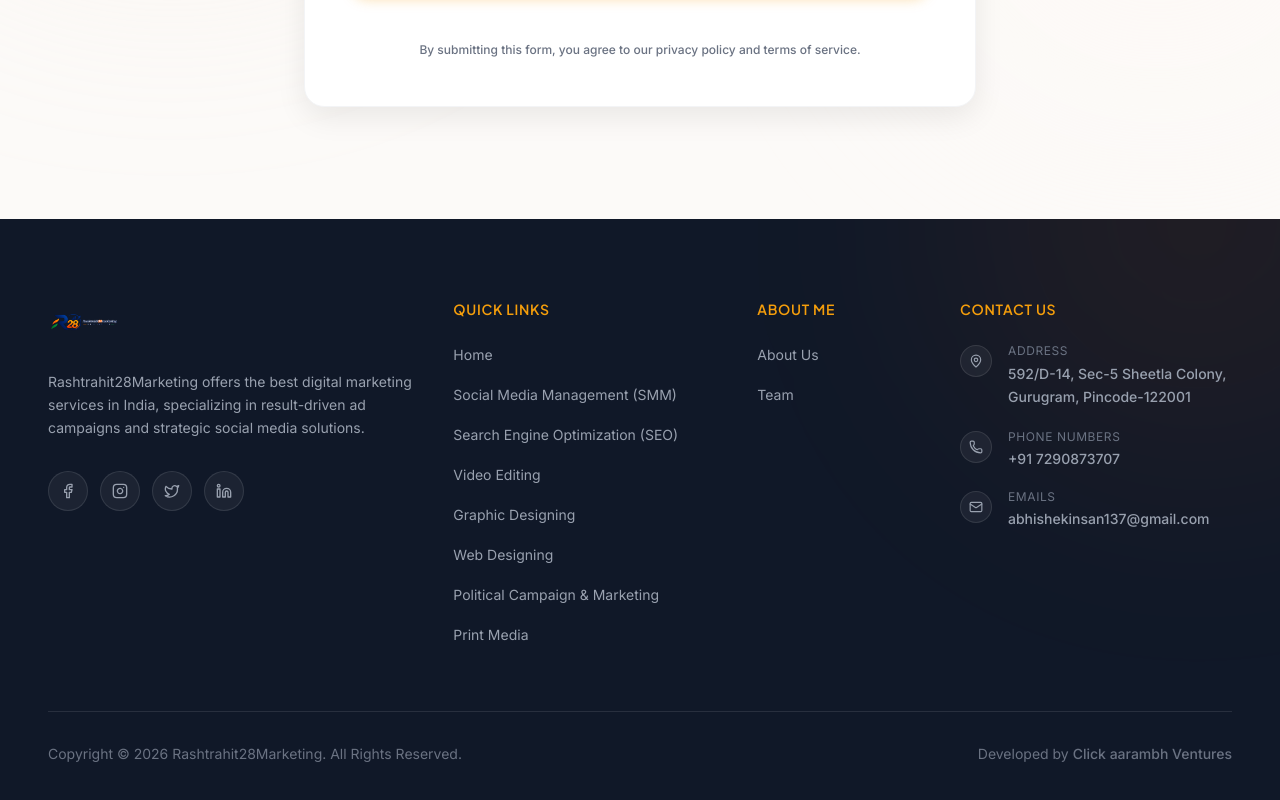
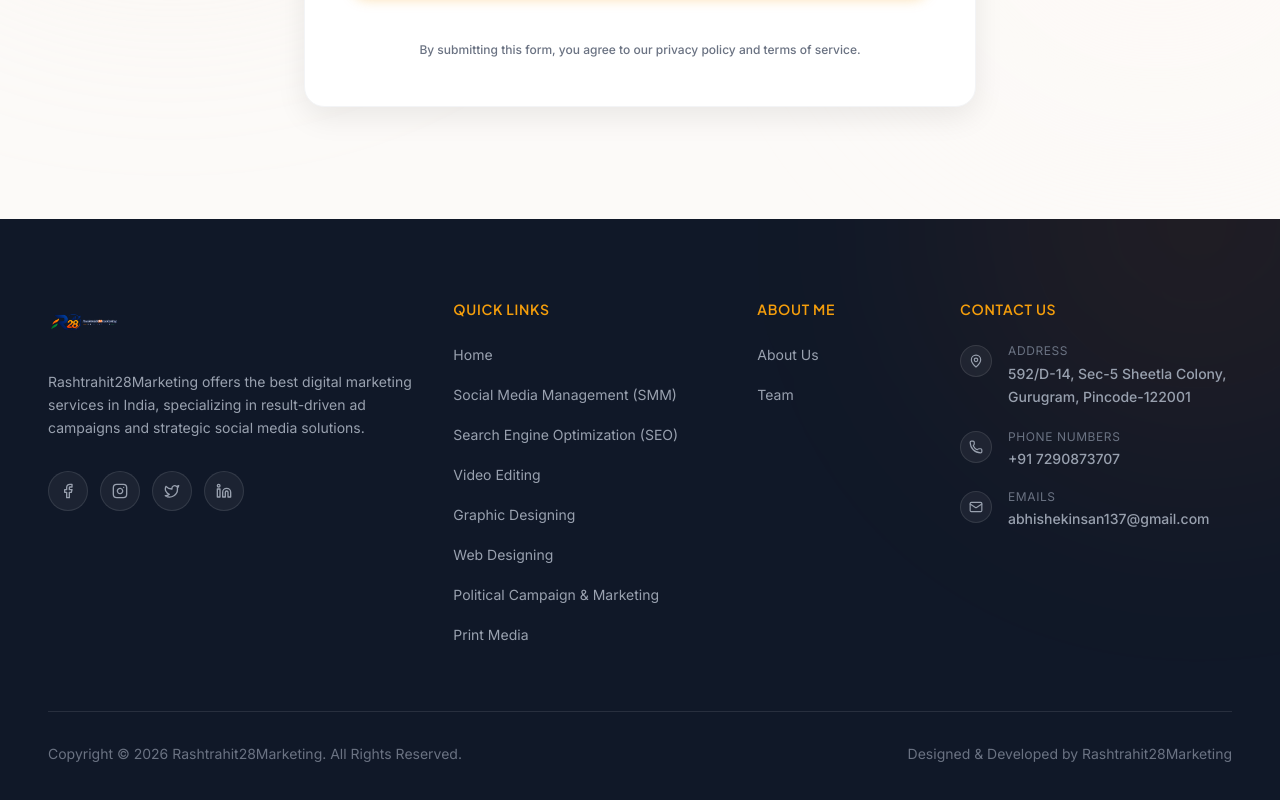
Before and after one commit to khrishChauhan/Rashtrahit28Marketing, a React (Vite) app: page / in a window 1280 px wide. Shown: the part 6454-7254 px from the top of the page. Built offline with nearby package versions, Linux system fonts and the light colour scheme.

Commit message:
UI tweak: remove click aarambh ventures from footer

```diff
--- a/src/components/layout/Footer.tsx
+++ b/src/components/layout/Footer.tsx
@@ -146,7 +146,7 @@
           <p>Copyright © 2026 Rashtrahit28Marketing. All Rights Reserved.</p>
           <div className="flex flex-col md:flex-row items-center gap-2 md:gap-8 text-center sm:text-left">
             <span className="transition-colors duration-300">
-              Developed by <a href="https://clickaarambh.com/" target="_blank" rel="noopener noreferrer" className="hover:text-brand-500 font-medium transition-colors">Click aarambh Ventures</a>
+              Designed & Developed by Rashtrahit28Marketing
             </span>
           </div>
         </div>
```
